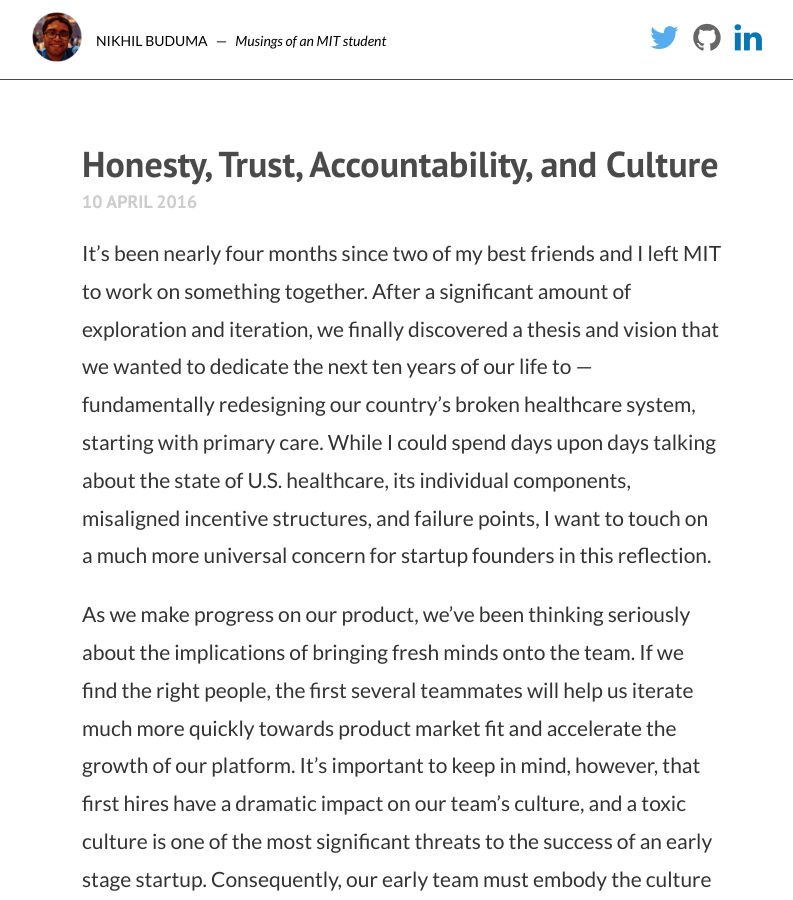
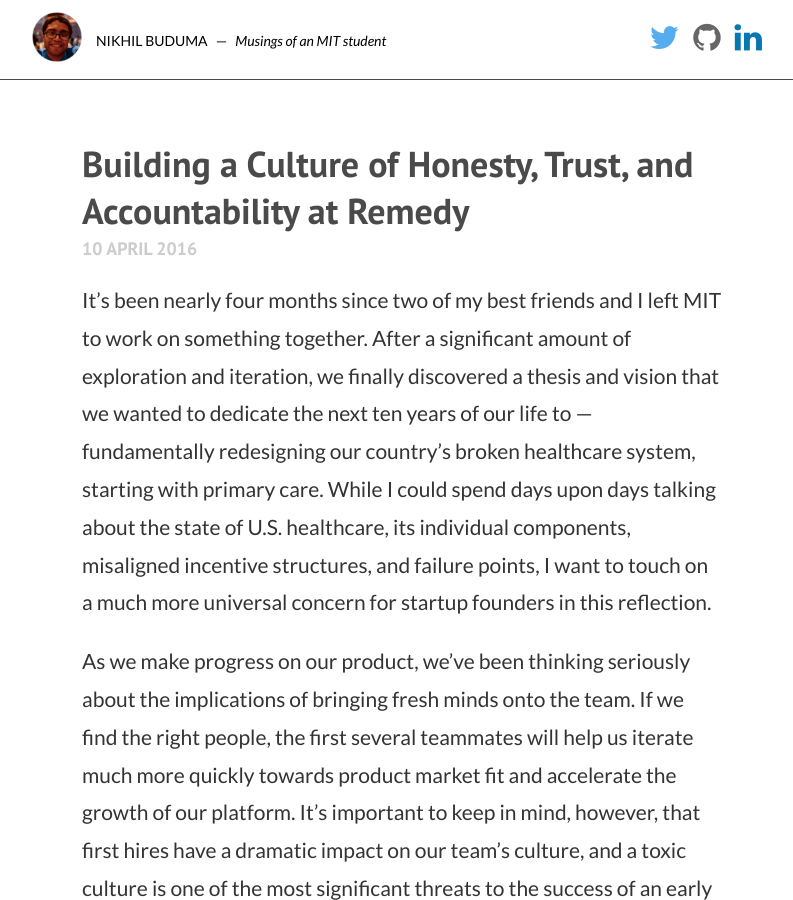
Before and after one commit to darksigma/darksigma.github.io, a Jekyll site: the page built from _posts/2016-04-10-honest-trust-accountability-culture.md, in a window 1280 px wide and 900 px high. Shown: the whole window, without its empty margins (238-1031 px from the left). Built offline with Jekyll 4.4.1, drawn with Linux system fonts in a browser that asks for light colours; nearby versions of some CDN libraries; Markdown is read by kramdown in place of the engine named in the settings.

Commit message:
new post

```diff
--- a/_posts/2016-04-10-honest-trust-accountability-culture.md
+++ b/_posts/2016-04-10-honest-trust-accountability-culture.md
@@ -1,5 +1,5 @@
 ---
-title: Honesty, Trust, Accountability, and Culture
+title: Building a Culture of Honesty, Trust, and Accountability at Remedy
 layout: post-default
 ---
 
```
